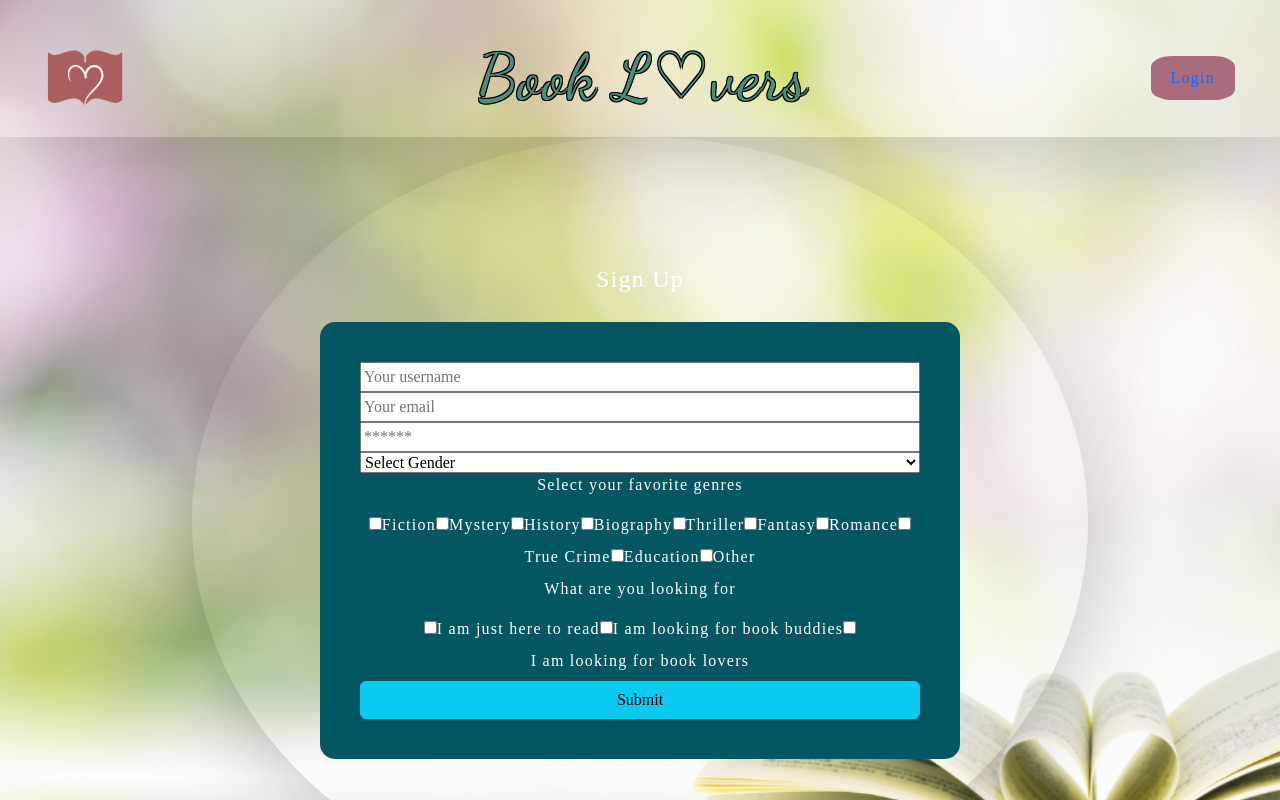
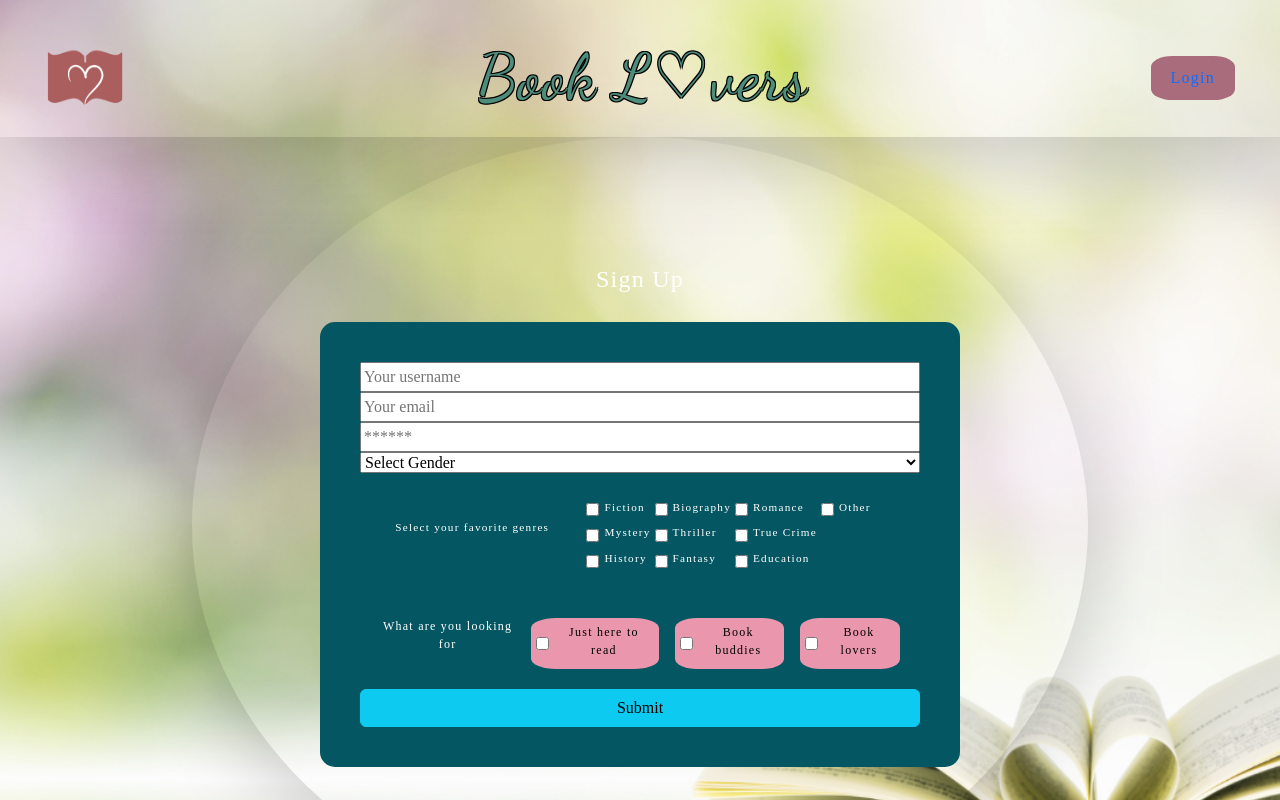
Before and after one commit to BookLovers-Group3/Book-Lovers-Official, a React (Vite) app in the folder client/: page /signup in a window 1280 px wide. Shown: the top 800 px of the page. Built offline with nearby package versions, Linux system fonts and the light colour scheme; a small style sheet from the web is missing.

Commit message:
sign-up form formatting

```diff
--- a/client/src/components/pages/Page.scss
+++ b/client/src/components/pages/Page.scss
@@ -9,8 +9,60 @@
   letter-spacing: 1.25px;
 }
 
-.account-container {
+.custom-looking-container {
+  display: flex;
+  align-items: center;
+  font-size: 0.75rem;
+  justify-content: space-evenly;
+  margin: 6px;
+  padding: 6px;
 
+  .checkbox-label-pair {
+    background-color: var(--pink);
+    margin: 8px;
+    padding: 5px;
+    border-radius: 20%;
+    color: black;
+  }
+}
+
+.form-genre {
+  display: flex;
+  justify-content: space-evenly;
+  align-items: center;
+  font-size: 0.7rem;
+  margin: 6px;
+  padding: 6px;
+}
+
+.genre-options {
+  display: flex;
+  flex-wrap: wrap;
+  justify-content: space-around;
+  margin: 6px;
+  padding: 6px;
+}
+
+.column {
+  display: flex;
+  flex-direction: column;
+}
+
+input[type="checkbox"] {
+  margin-right: 5px;
+}
+
+label {
+  margin-bottom: 5px;
+  display: flex;
+  align-items: center;
+}
+
+.checkbox-label-pair {
+  display: flex;
+  align-items: center;
+  margin: 1px;
+  padding: 1px;
 }
 
 .account-background {
@@ -20,7 +72,6 @@
   color: white;
   text-align: center;
 }
-
 
 .container {
   margin: 25px auto;
@@ -98,8 +149,6 @@
   display: flex;
   flex-direction: column;
   margin-right: 40px;
-
-
 }
 
 .single-book-user {
@@ -107,7 +156,6 @@
   font-family: "Dancing Script", cursive;
   box-shadow: 0 20px 80px #0000002f;
   padding: 1px 5px;
-
 }
 
 .max-width-border-top {
@@ -116,9 +164,7 @@
   margin: auto;
 }
 
-
 @media screen and (min-width: 768px) {
-
   .single-book-user {
     font-size: 2.25rem;
     line-height: 5rem;
@@ -130,9 +176,7 @@
   }
 
   .single-book-details img {
-
     width: 225px;
-
   }
 
   .account-background {
@@ -143,7 +187,4 @@
     padding: 10%;
     color: white;
   }
-
-
-
 }
--- a/client/src/components/pages/Signup.jsx
+++ b/client/src/components/pages/Signup.jsx
@@ -103,8 +103,7 @@ const Signup = () => {
                 name="gender"
                 type="gender"
                 value={formState.gender}
-                onChange={handleChange}
-              >
+                onChange={handleChange}>
                 <option value="">Select Gender</option>
                 <option value="Male">Male</option>
                 <option value="Female">Female</option>
@@ -114,9 +113,11 @@ const Signup = () => {
                 <option value="Genderqueer">Genderqueer</option>
                 <option value="Ask me!">Ask me!</option>
               </select>
-              <div className = "form-genre">
+              <div className="form-genre">
                 <p>Select your favorite genres</p>
-                <div className = "genre-options"></div>
+                <div className="genre-options">
+                  <div className="column">
+                    <div className="checkbox-label-pair">
                       <input
                         type="checkbox"
                         name="favoriteGenres"
@@ -124,6 +125,8 @@ const Signup = () => {
                         onChange={handleChangeArr}
                       />
                       <label htmlFor="Fiction">Fiction</label>
+                    </div>
+                    <div className="checkbox-label-pair">
                       <input
                         type="checkbox"
                         name="favoriteGenres"
@@ -131,6 +134,8 @@ const Signup = () => {
                         onChange={handleChangeArr}
                       />
                       <label htmlFor="Mystery">Mystery</label>
+                    </div>
+                    <div className="checkbox-label-pair">
                       <input
                         type="checkbox"
                         name="favoriteGenres"
@@ -138,6 +143,11 @@ const Signup = () => {
                         onChange={handleChangeArr}
                       />
                       <label htmlFor="History">History</label>
+                    </div>
+                  </div>
+
+                  <div className="column">
+                    <div className="checkbox-label-pair">
                       <input
                         type="checkbox"
                         name="favoriteGenres"
@@ -145,6 +155,8 @@ const Signup = () => {
                         onChange={handleChangeArr}
                       />
                       <label htmlFor="Biography">Biography</label>
+                    </div>
+                    <div className="checkbox-label-pair">
                       <input
                         type="checkbox"
                         name="favoriteGenres"
@@ -152,6 +164,9 @@ const Signup = () => {
                         onChange={handleChangeArr}
                       />
                       <label htmlFor="Thriller">Thriller</label>
+                    </div>
+
+                    <div className="checkbox-label-pair">
                       <input
                         type="checkbox"
                         name="favoriteGenres"
@@ -159,6 +174,11 @@ const Signup = () => {
                         onChange={handleChangeArr}
                       />
                       <label htmlFor="Fantasy">Fantasy</label>
+                    </div>
+                  </div>
+
+                  <div className="column">
+                    <div className="checkbox-label-pair">
                       <input
                         type="checkbox"
                         name="favoriteGenres"
@@ -166,6 +186,8 @@ const Signup = () => {
                         onChange={handleChangeArr}
                       />
                       <label htmlFor="Romance">Romance</label>
+                    </div>
+                    <div className="checkbox-label-pair">
                       <input
                         type="checkbox"
                         name="favoriteGenres"
@@ -173,6 +195,8 @@ const Signup = () => {
                         onChange={handleChangeArr}
                       />
                       <label htmlFor="True Crime">True Crime</label>
+                    </div>
+                    <div className="checkbox-label-pair">
                       <input
                         type="checkbox"
                         name="favoriteGenres"
@@ -180,6 +204,11 @@ const Signup = () => {
                         onChange={handleChangeArr}
                       />
                       <label htmlFor="Education">Education</label>
+                    </div>
+                  </div>
+
+                  <div className="column">
+                    <div className="checkbox-label-pair">
                       <input
                         type="checkbox"
                         name="favoriteGenres"
@@ -188,8 +217,14 @@ const Signup = () => {
                       />
                       <label htmlFor="Other">Other</label>
                     </div>
-              <div>
+                  </div>
+                </div>
+              </div>
+
+              <div className="custom-looking-container">
                 <p>What are you looking for </p>
+
+                  <div className="checkbox-label-pair">
                     <input
                       type="checkbox"
                       name="lookingFor"
@@ -197,8 +232,10 @@ const Signup = () => {
                       onChange={handleChangeArr}
                     />
                     <label htmlFor="I am just here to read">
-                  I am just here to read
+                      Just here to read
                     </label>
+                  </div>
+                  <div className="checkbox-label-pair">
                     <input
                       type="checkbox"
                       name="lookingFor"
@@ -206,8 +243,10 @@ const Signup = () => {
                       onChange={handleChangeArr}
                     />
                     <label htmlFor="I am looking for book buddies">
-                  I am looking for book buddies
+                      Book buddies
                     </label>
+                  </div>
+                  <div className="checkbox-label-pair">
                     <input
                       type="checkbox"
                       name="lookingFor"
@@ -215,14 +254,15 @@ const Signup = () => {
                       onChange={handleChangeArr}
                     />
                     <label htmlFor="I am looking for book lovers">
-                  I am looking for book lovers
+                      Book lovers
                     </label>
                   </div>
+                </div>
+
               <button
                 className="btn btn-block btn-info"
                 style={{ cursor: "pointer" }}
-                type="submit"
-              >
+                type="submit">
                 Submit
               </button>
             </form>
```
Lines whose indentation alone changed are shown as unchanged.
